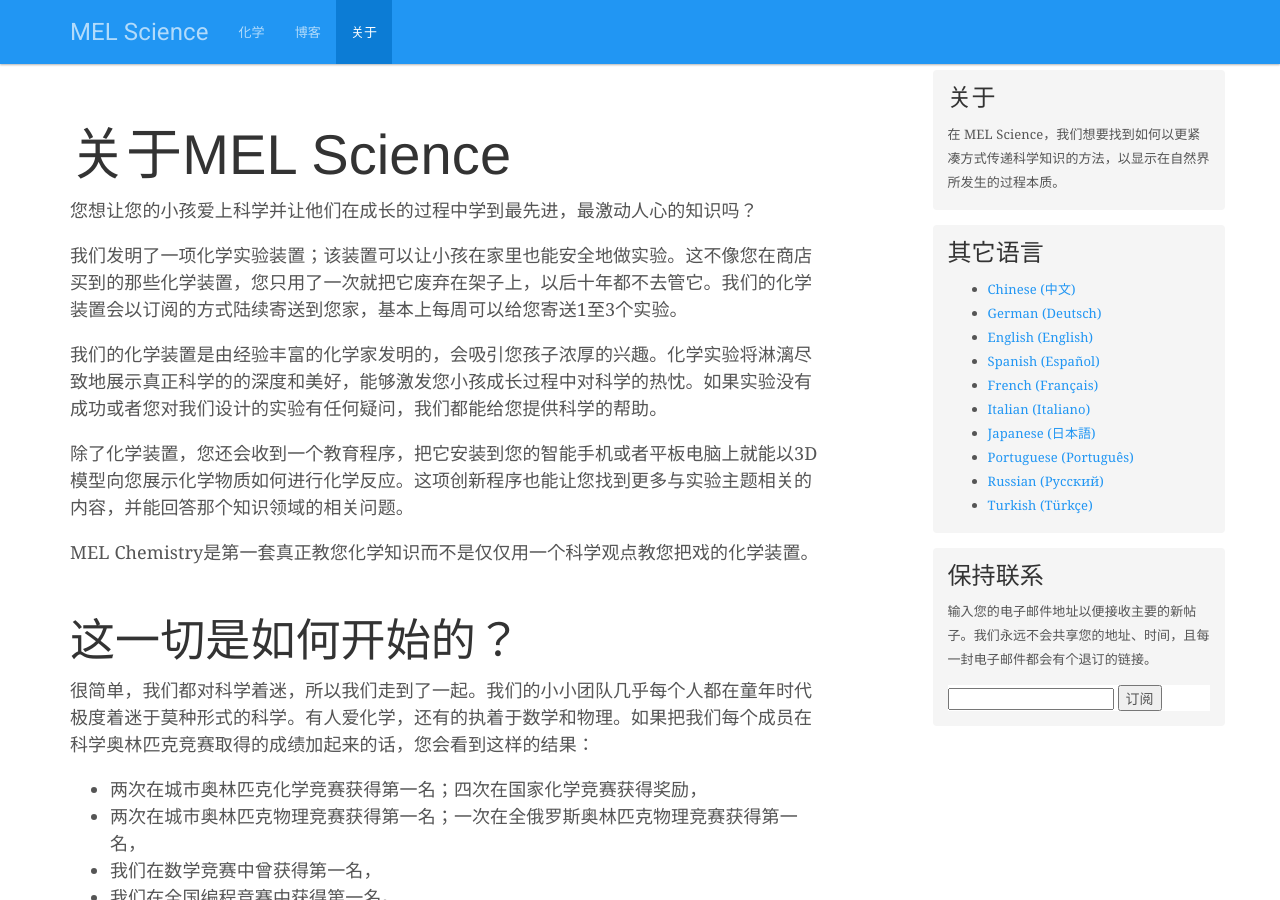
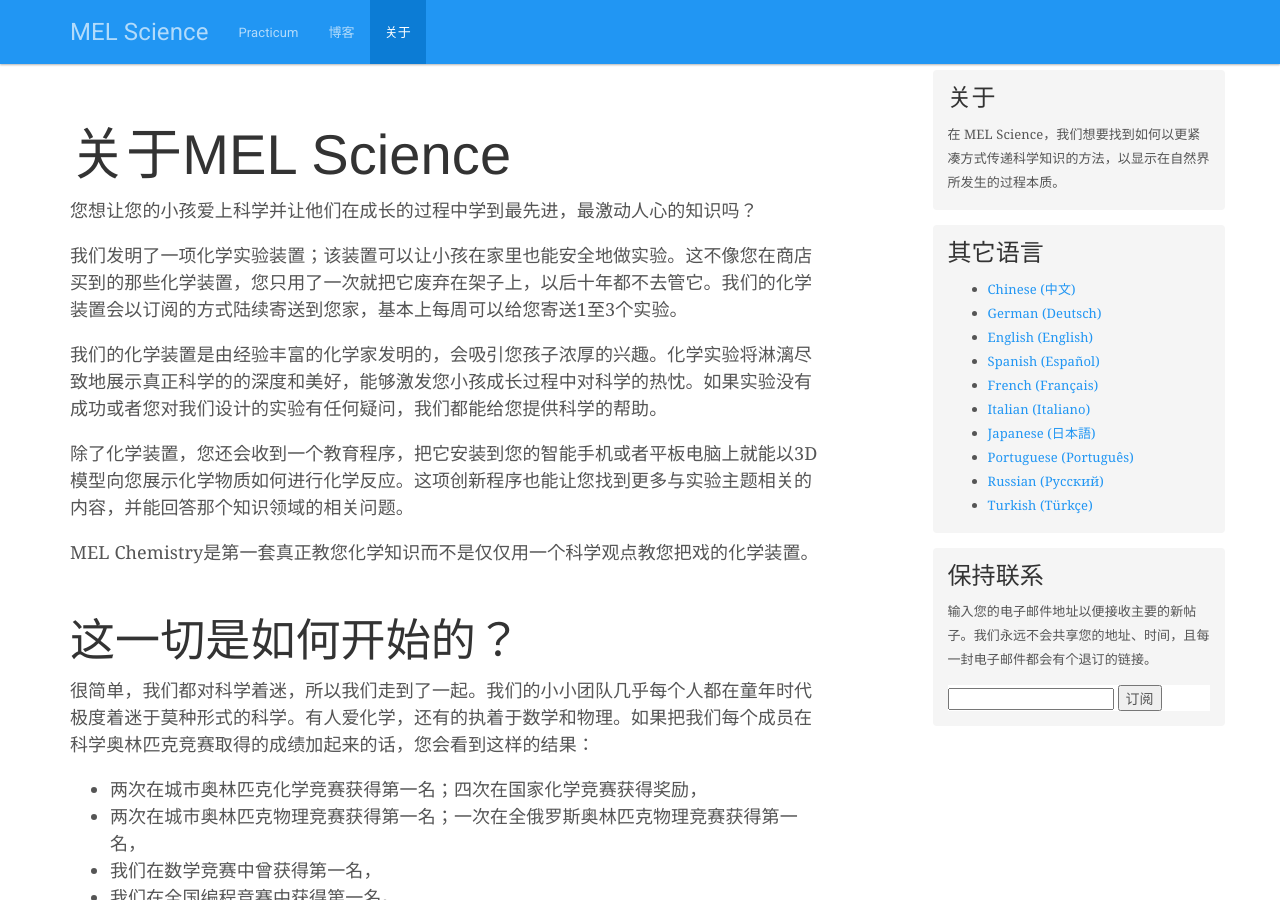
Before and after one commit to MELScience/blog.melscience.com, a Jekyll site: the page built from cn/about.md, in a window 1280 px wide and 900 px high. Built offline with Jekyll 4.4.1, drawn with Linux system fonts in a browser that asks for light colours; nearby versions of some CDN libraries; comment, search, counter and statistics services are not loaded.

Commit message:
Chemistry is renamed to Practicum

```diff
--- a/_includes/top-navigation.html
+++ b/_includes/top-navigation.html
@@ -13,7 +13,7 @@
         </div>
         <div class="collapse navbar-collapse">
           <ul class="nav navbar-nav">
-            <li><a href="http://chemistry.melscience.com">{{ loc.chemistry }}</a></li>
+            <li><a href="http://practicum.melscience.com">Practicum</a></li>
 {% if page.layout == "about" %}
             <li><a href="/{{ page.language }}">{{ loc.blog }}</a></li>
             <li class="active"><a href="/{{ page.language }}/about.html">{{ loc.about }}</a></li>
```
